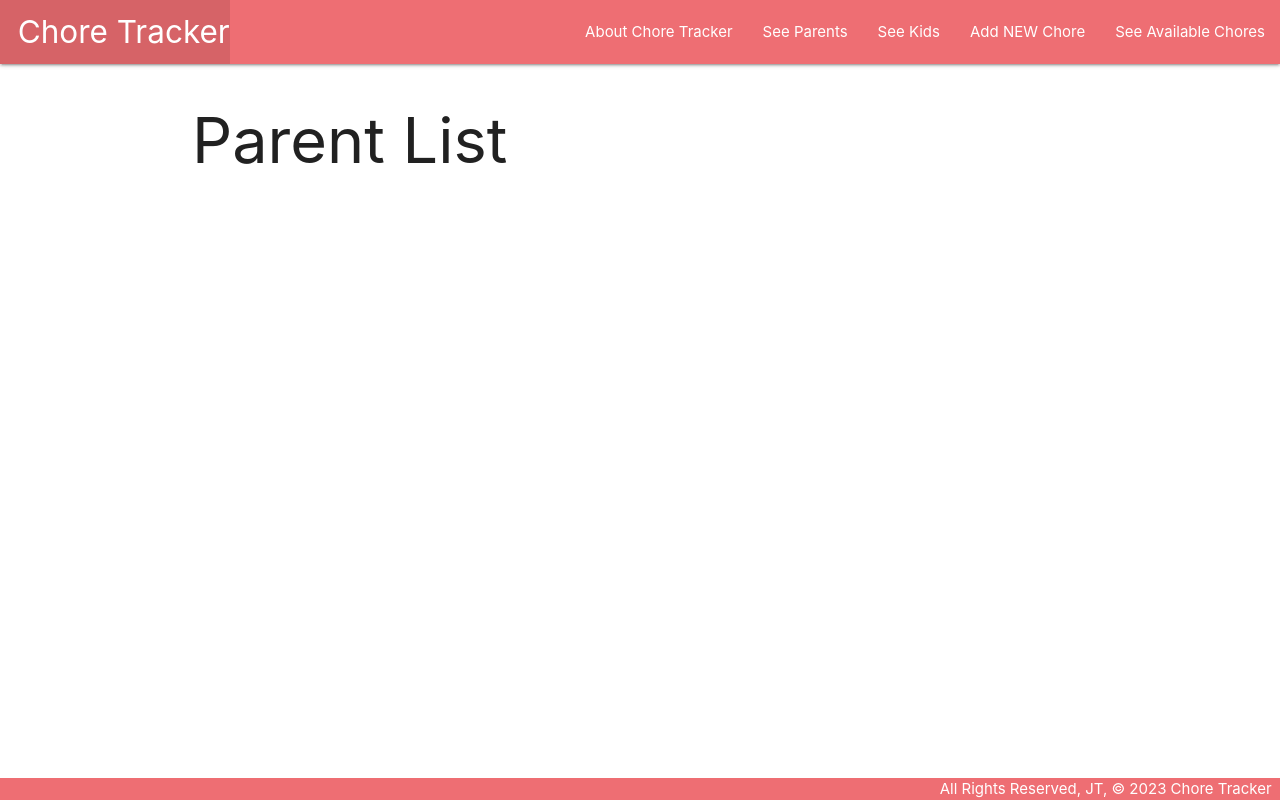
After one commit to tthephas/Chore-Tracker, a Django app: page /parents/ in a window 1280 px wide. The commit adds this page. Run offline with Django 4.2, Linux system fonts and the light colour scheme; data that the repository does not hold is empty.

Commit message:
parent model built, view built

```diff
--- a/main_app/admin.py
+++ b/main_app/admin.py
@@ -1,8 +1,9 @@
 from django.contrib import admin
-from .models import Chore, Kid
+from .models import Chore, Kid, Parent
 
 
 # Register your models here.
 
 admin.site.register(Chore)
 admin.site.register(Kid)
+admin.site.register(Parent)
--- a/main_app/templates/base.html
+++ b/main_app/templates/base.html
@@ -20,7 +20,8 @@
         </ul>
         <ul class="right">
           <li><a href="{% url 'about' %}">About Chore Tracker</a></li>
-          <li><a href="{% url 'kids_index' %}">My Account</a></li>
+          <li><a href="{% url 'parents_index' %}">See Parents</a></li>
+          <li><a href="{% url 'kids_index' %}">See Kids</a></li>
           <li><a href="{% url 'chores_create' %}">Add NEW Chore</a></li>
           <li><a href="{% url 'chores_index' %}">See Available Chores</a></li>
 
--- /dev/null
+++ b/main_app/templates/parents/index.html
@@ -0,0 +1,17 @@
+{% extends 'base.html' %}
+{% block content %}
+
+<h1>Parent List</h1>
+
+{% for parent in parents %}
+  <div class="card">
+    <div class="card-content">
+      <span class="card-title">{{ parent.name }}</span>
+      <p>Number of kids: {{ parent.children }}</p>
+
+
+    </div>
+  </div>
+{% endfor %}
+
+{% endblock %}
--- a/main_app/urls.py
+++ b/main_app/urls.py
@@ -4,6 +4,7 @@ from . import views
 urlpatterns = [
   path('', views.home, name='home'),
   path('about/', views.about, name='about'),
+  path('parents/', views.parents_index, name='parents_index'),
   path('kids/', views.kids_index, name='kids_index'),
   path('chores/', views.chores_index, name='chores_index'),
   path('chores/create/', views.ChoreCreate.as_view(), name='chores_create'),
--- a/main_app/views.py
+++ b/main_app/views.py
@@ -1,6 +1,6 @@
 from django.shortcuts import render
 from django.views.generic.edit import CreateView, UpdateView, DeleteView
-from .models import Chore, Kid
+from .models import Chore, Kid, Parent
 from django.views.generic.detail import DetailView
 
 
@@ -11,9 +11,14 @@ from django.views.generic.detail import DetailView
 #   {'name': 'Load Dishwasher', 'type': 'cleaning', 'description': 'I put 4 plates and 2 cups in dishwasher after dinner', 'amount': 3},
 # ]
 
-kids = [
-  {'name': 'Mya', 'Age': 11, 'description': 'very silly'},
-  {'name': 'Ryan', 'Age': 9, 'description': 'very funny'}
+# kids = [
+#   {'name': 'Mya', 'age': 11, 'description': 'very silly'},
+#   {'name': 'Ryan', 'age': 9, 'description': 'very funny'}
+# ]
+
+parents = [
+  {'name': 'Josh', 'children': 2},
+  {'name': 'John', 'children': 3}
 ]
 
 
@@ -24,6 +29,11 @@ def home(request):
 # About route/page
 def about(request):
   return render(request, 'about.html')
+
+# Add the parents index view
+def parents_index(request):
+  parents = Parent.objects.all()
+  return render(request, 'parents/index.html', { 'parents': parents })
 
 # Add the kids index view
 def kids_index(request):
```
Also changed, not shown: main_app/models.py (+14 -0 lines), main_app/migrations/0003_parent.py (added).
